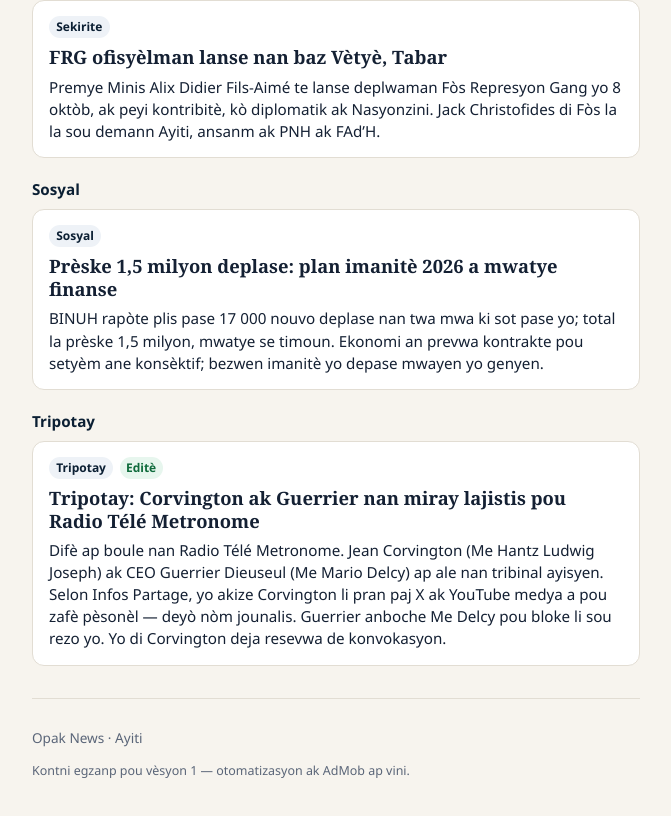
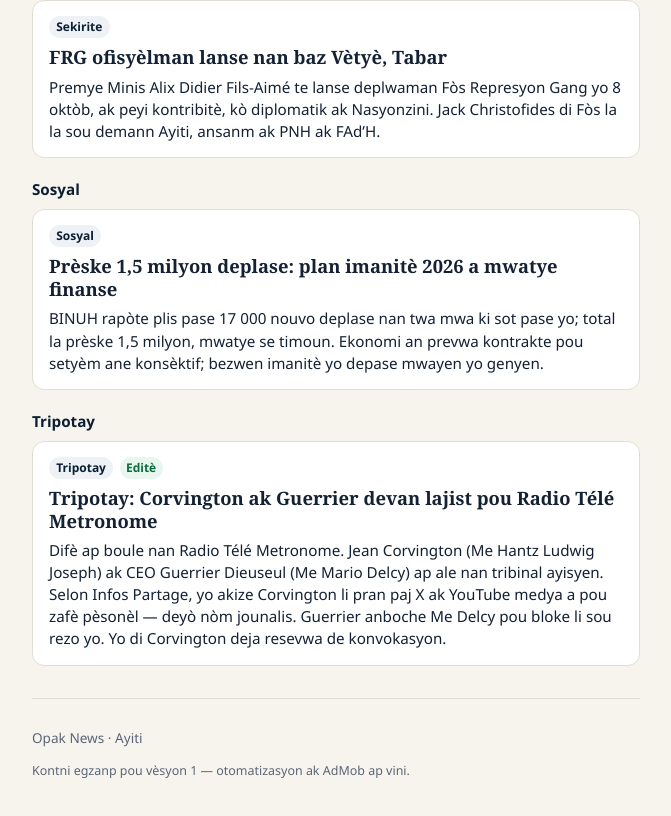
Before and after one commit to haitialways-pixel/opak-news, a React (Vite) app: page / in a window 1280 px wide. Shown: the part 2434-3250 px from the top of the page, without its empty margins (304-975 px from the left). Built offline with nearby package versions, Linux system fonts and the light colour scheme; no server answers.

Commit message:
fix(gossip): use 'devan lajist' in Metronome headline

```diff
--- a/src/data/stories.ts
+++ b/src/data/stories.ts
@@ -59,7 +59,7 @@ export const STORIES: Story[] = [
     publishedAt: "2026-10-26",
     isManual: true,
     headline: {
-      ht: "Tripotay: Corvington ak Guerrier nan miray lajistis pou Radio Télé Metronome",
+      ht: "Tripotay: Corvington ak Guerrier devan lajist pou Radio Télé Metronome",
       fr: "Rumeurs : Corvington et Guerrier s’affrontent en justice autour de Radio Télé Metronome",
     },
     brief: {
```
